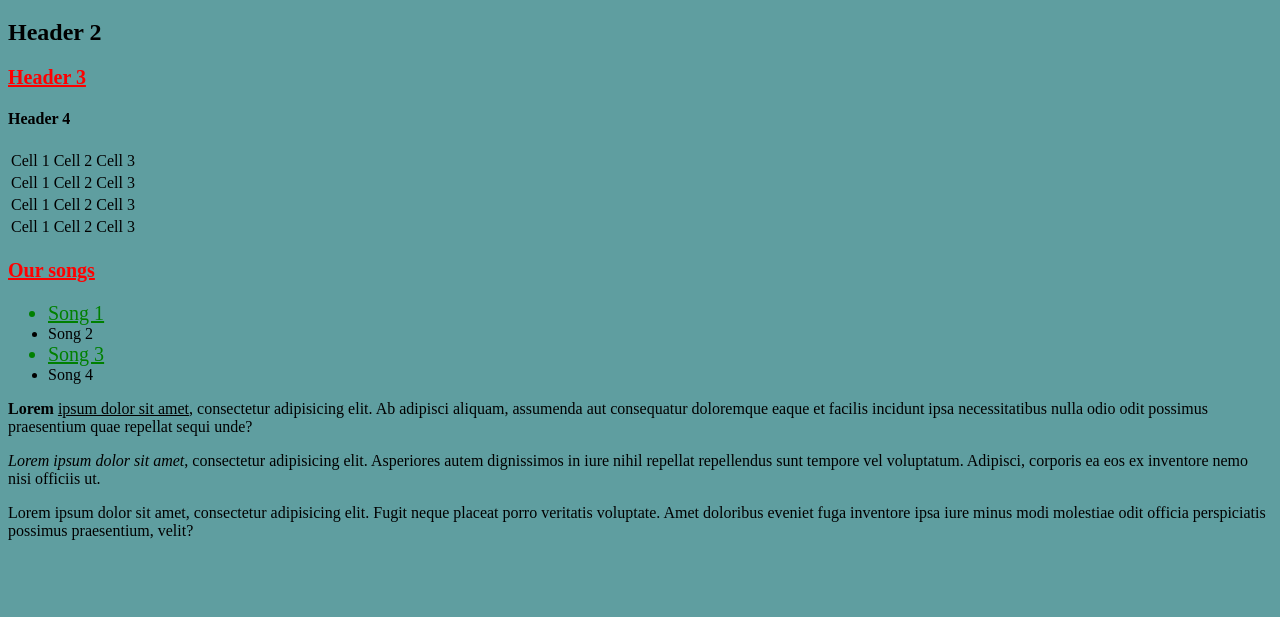
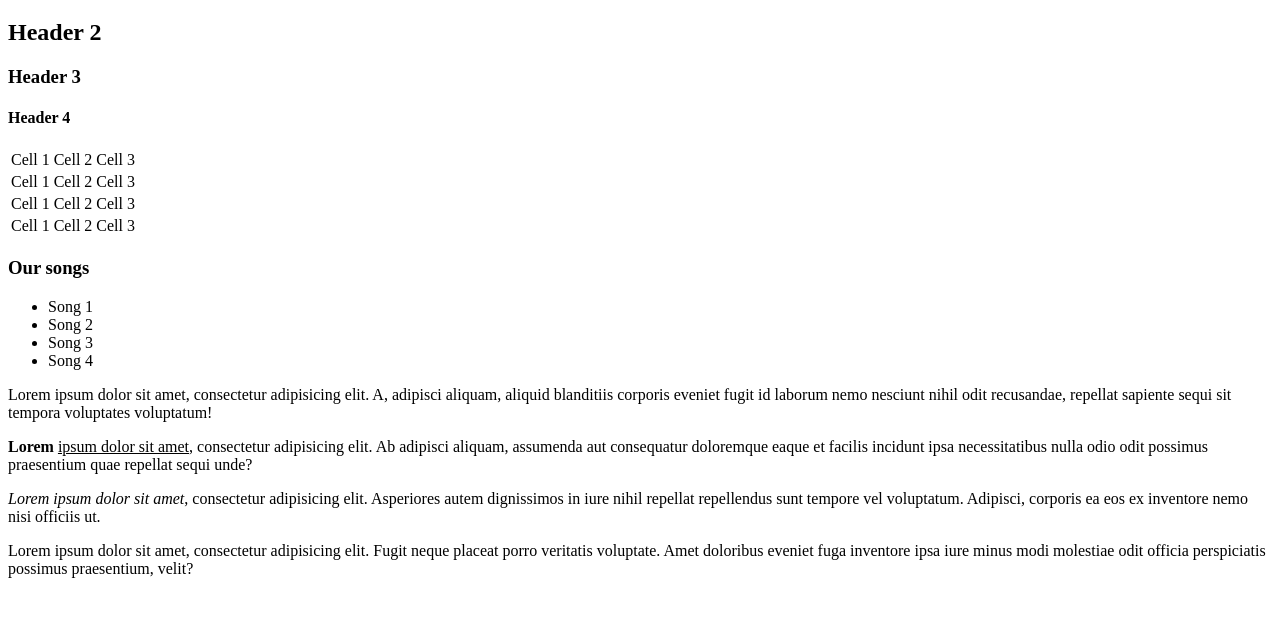
Before and after one commit to daniel1250/XPEHb, a plain HTML site: page index.html in a window 1280 px wide. Shown: the part 133-750 px from the top of the page. Drawn offline with Linux system fonts and the light colour scheme.

Commit message:
change 1

```diff
--- a/index.html
+++ b/index.html
@@ -3,7 +3,7 @@
 <head>
     <meta charset="UTF-8">
     <title>XPEHb</title>
-    <link rel="stylesheet" href="style.css"
+    <link> rel="stylesheet" href="style.css"
 </head>
 <body>
 <a href="http://www.ex.ua/search" target="_blank">
@@ -45,6 +45,11 @@
 </ul>
 
 <p>
+    Lorem ipsum dolor sit amet, consectetur adipisicing elit. A, adipisci aliquam, aliquid blanditiis corporis eveniet
+    fugit id laborum nemo nesciunt nihil odit recusandae, repellat sapiente sequi sit tempora voluptates voluptatum!
+</p>
+
+<p>
     <b>Lorem</b> <u>ipsum dolor sit amet</u>, consectetur adipisicing elit. Ab adipisci aliquam, assumenda aut
     consequatur doloremque eaque et facilis incidunt ipsa necessitatibus nulla odio odit possimus praesentium quae
     repellat sequi unde?
```
Also changed, not shown: 1 other file.
